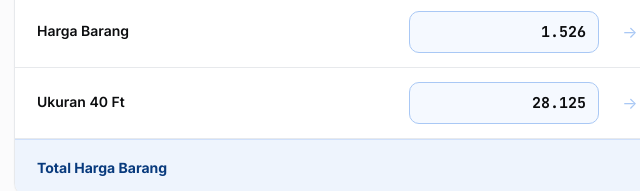
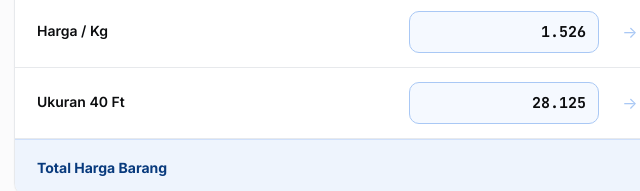
Before and after one commit to nychomutiara88/Kalkulator-Lakban, a plain HTML site: page index.html in a window 1280 px wide. Shown: the part 269-460 px from the top of the page, 186-826 px from the left. Drawn offline with Linux system fonts and the light colour scheme; no server answers.

Commit message:
Update index.html

```diff
--- a/index.html
+++ b/index.html
@@ -264,7 +264,7 @@
   <div class="sect">
     <div class="section-bar"><span class="sq"></span>Harga Barang</div>
     <div class="row">
-      <div class="cell-detail">Harga Barang</div>
+      <div class="cell-detail">Harga / Kg</div>
       <div class="cell-input"><input class="field num" id="inp-hargaBarang" data-type="dec" inputmode="decimal" autocomplete="off"></div>
       <div class="cell-arrow">→</div>
       <div class="cell-out"><span class="out" id="out-echoHargaBarang"></span></div>
```
